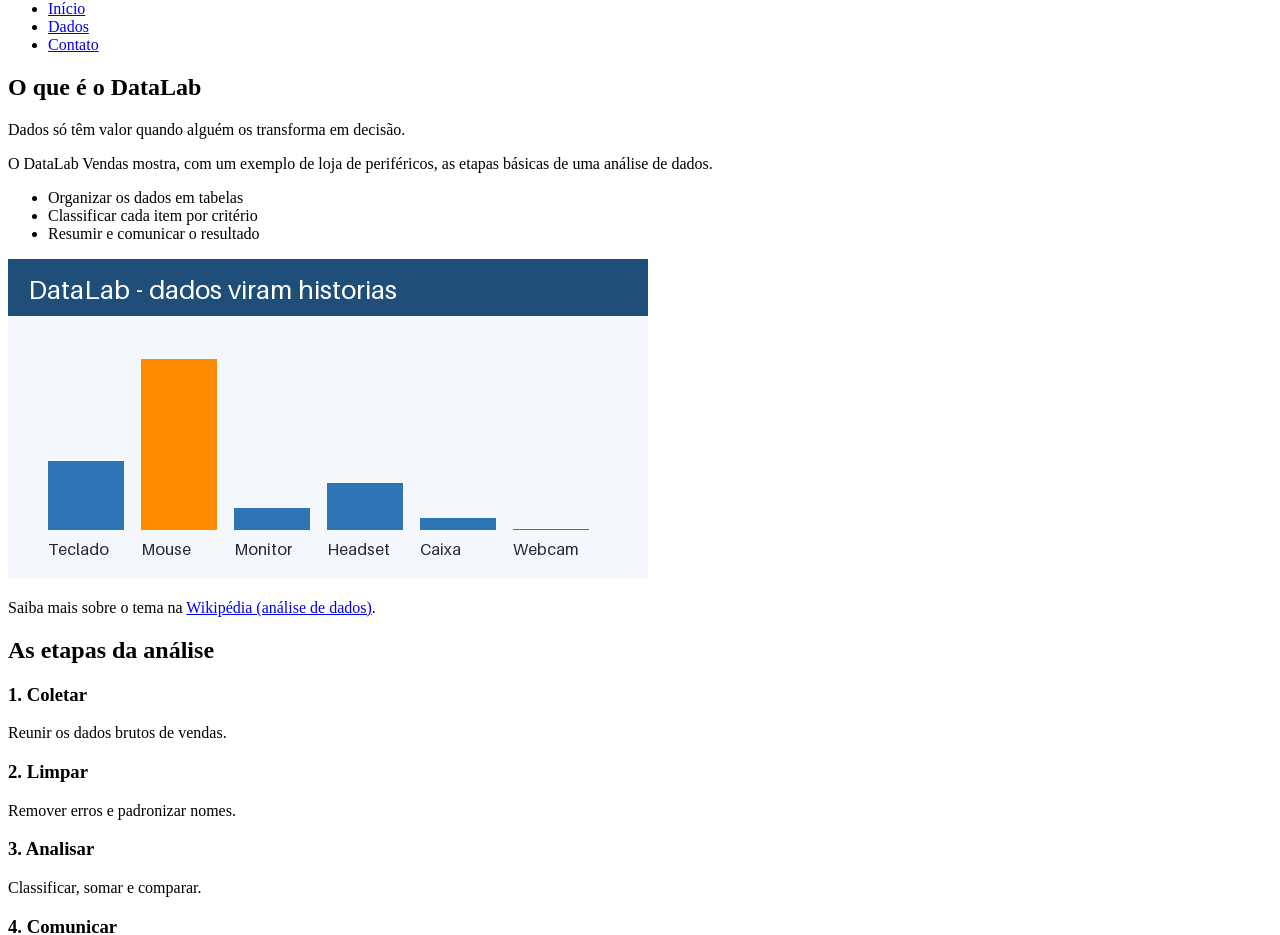
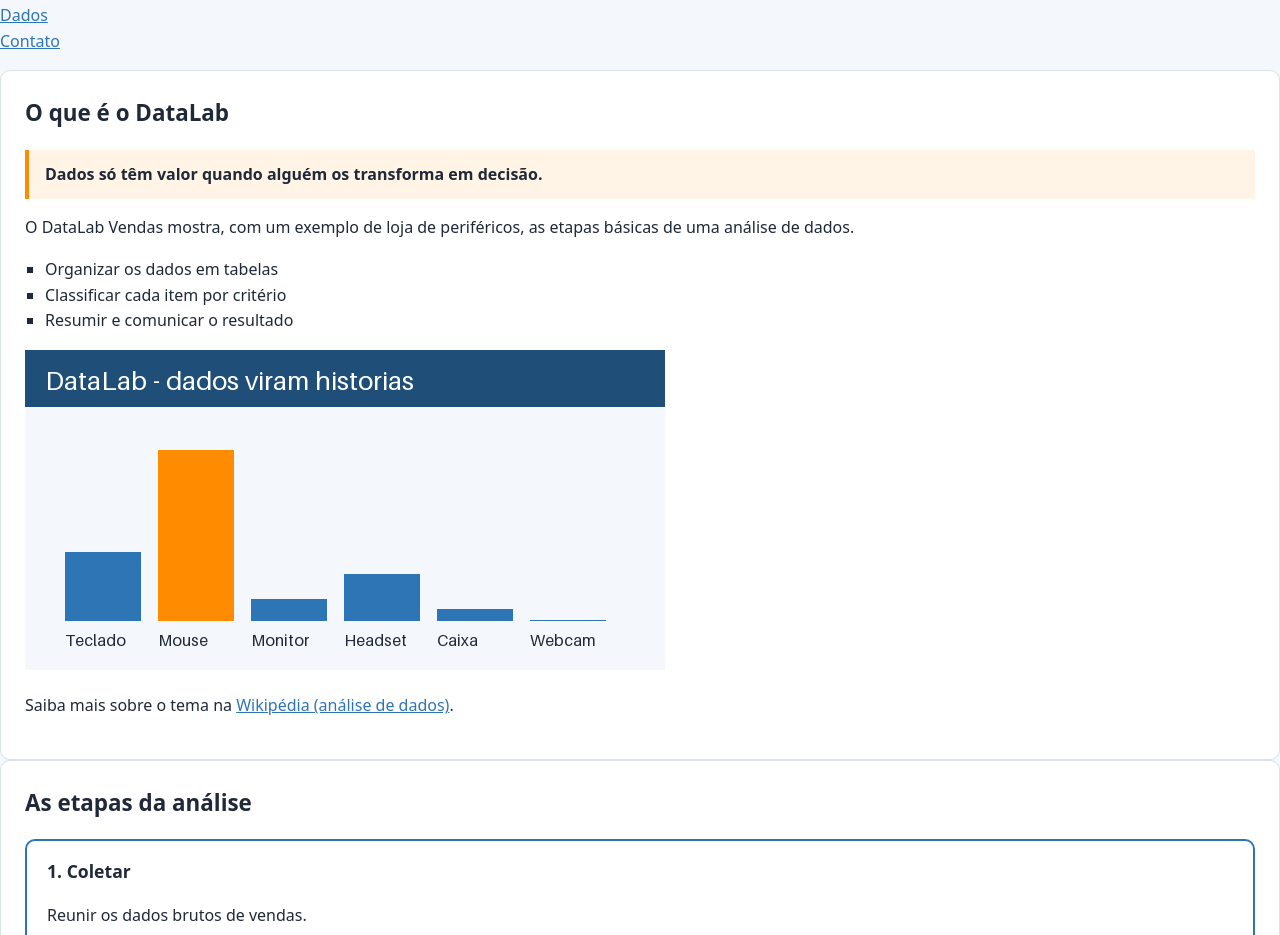
Before and after one commit to guilhermemtdacosta2007-spec/projeto-integrador-frontend-guilhermeM, a plain HTML site: page index.html in a window 1280 px wide. Shown: the part 132-1067 px from the top of the page. Drawn offline with Linux system fonts and the light colour scheme.

Commit message:
feat: adiciona estilizacao base

```diff
--- a/css/reset.css
+++ b/css/reset.css
@@ -1 +1,18 @@
-/* reset.css - criado na Aula 2; será preenchido na Aula 6 */
+/* Aula 6 - reset: box-sizing global e sem margem/padding padrão no body */
+*,
+*::before,
+*::after {
+  box-sizing: border-box;
+}
+
+body {
+  margin: 0;
+  padding: 0;
+}
+
+img,
+video,
+canvas {
+  max-width: 100%;
+  height: auto;
+}
--- a/css/style.css
+++ b/css/style.css
@@ -1 +1,94 @@
-/* style.css - criado na Aula 2; será preenchido na Aula 6 */
+/* ===== AULA 6: variáveis (reutilizadas em cores, espaçamento, raio e transição) ===== */
+:root {
+  --cor-primaria: #1f4e79;
+  --cor-secundaria: #2e75b6;
+  --cor-fundo: #f4f7fb;
+  --cor-card: #ffffff;
+  --cor-texto: #1f2937;
+  --cor-acento: #ff8c00;
+  --espaco: 1rem;
+  --raio-card: 10px;
+  --transicao-padrao: transform 0.2s ease, background-color 0.2s ease;
+}
+
+/* Todo font-size usa rem (e não px) para respeitar o tamanho de fonte que a pessoa
+   escolheu no navegador, o que ajuda quem precisa de texto maior (acessibilidade). */
+body {
+  display: flex;
+  flex-direction: column;
+  min-height: 100vh;
+  font-family: system-ui, "Segoe UI", Arial, sans-serif;
+  font-size: 1rem;
+  line-height: 1.6;
+  color: var(--cor-texto);
+  background: var(--cor-fundo);
+}
+
+h2 { font-size: 1.4rem; margin-top: 0; }
+h3 { font-size: 1.1rem; margin-top: 0; }
+
+/* Links: ordem LoVe/HAte (link, visited, hover, active) */
+a:link { color: var(--cor-secundaria); }
+a:visited { color: #5b3f8c; }
+a:hover { color: var(--cor-primaria); text-decoration: underline; }
+a:active { color: var(--cor-acento); }
+
+/* AULA 9 (guia): foco sempre visível em links, botões e campos */
+:focus-visible {
+  outline: 3px solid var(--cor-acento);
+  outline-offset: 2px;
+}
+
+#titulo-principal { margin: 0 0 1rem; font-size: 1.8rem; }
+
+/* Filho direto (>): estiliza só as seções de primeiro nível da página */
+main > section {
+  min-width: 0;
+  padding: 1.5rem;
+  background: var(--cor-card);
+  border: 1px solid #d9e2ec;
+  border-radius: var(--raio-card);
+}
+
+.destaque {
+  padding: 0.75rem 1rem;
+  border-left: 4px solid var(--cor-acento);
+  background: #fff4e5;
+  font-weight: 600;
+}
+
+/* Box model explícito: padding, border e margin */
+.card {
+  position: relative;
+  margin: 0;
+  padding: 1rem 1.25rem;
+  background: var(--cor-card);
+  border: 2px solid var(--cor-secundaria);
+  border-radius: var(--raio-card);
+  transition: var(--transicao-padrao);
+}
+/* ===== Tabela e lista ===== */
+ul { list-style-type: square; padding-left: 1.25rem; }
+.menu, .submenu { list-style-type: none; padding-left: 0; }
+.rolagem { overflow-x: auto; }
+table { width: 100%; border-collapse: collapse; }
+caption { padding-bottom: 0.5rem; text-align: left; font-weight: 600; }
+th, td { padding: 0.6rem 0.75rem; text-align: left; border-bottom: 1px solid #d9e2ec; }
+thead th { background: var(--cor-primaria); color: #ffffff; }
+tbody tr:nth-child(even) { background: var(--cor-fundo); }
+.numero { text-align: right; }
+
+canvas {
+  display: block;
+  background: #ffffff;
+  border: 1px solid #d9e2ec;
+  border-radius: 8px;
+}
+
+.rodape {
+  padding: 1rem 1.5rem;
+  background: var(--cor-primaria);
+  color: #ffffff;
+  text-align: center;
+}
+.rodape a:link, .rodape a:visited { color: #ffffff; }
```
